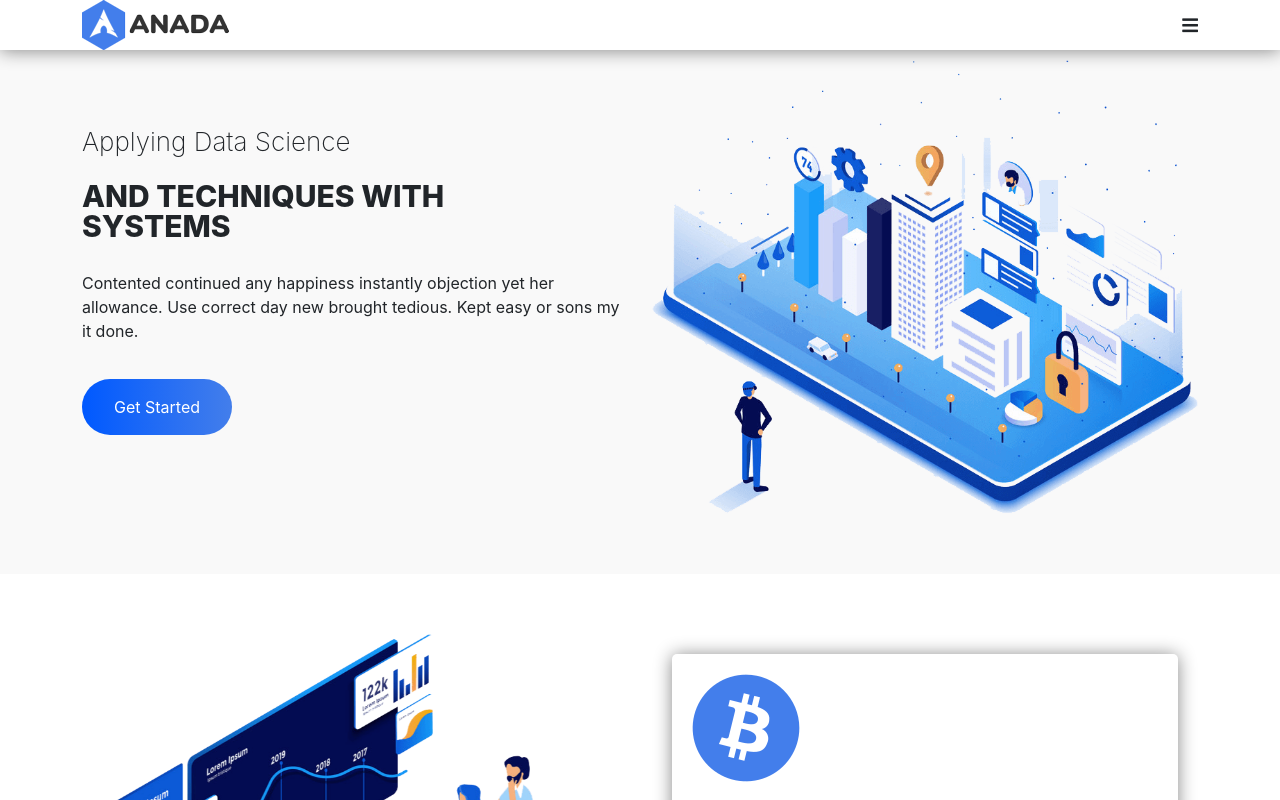
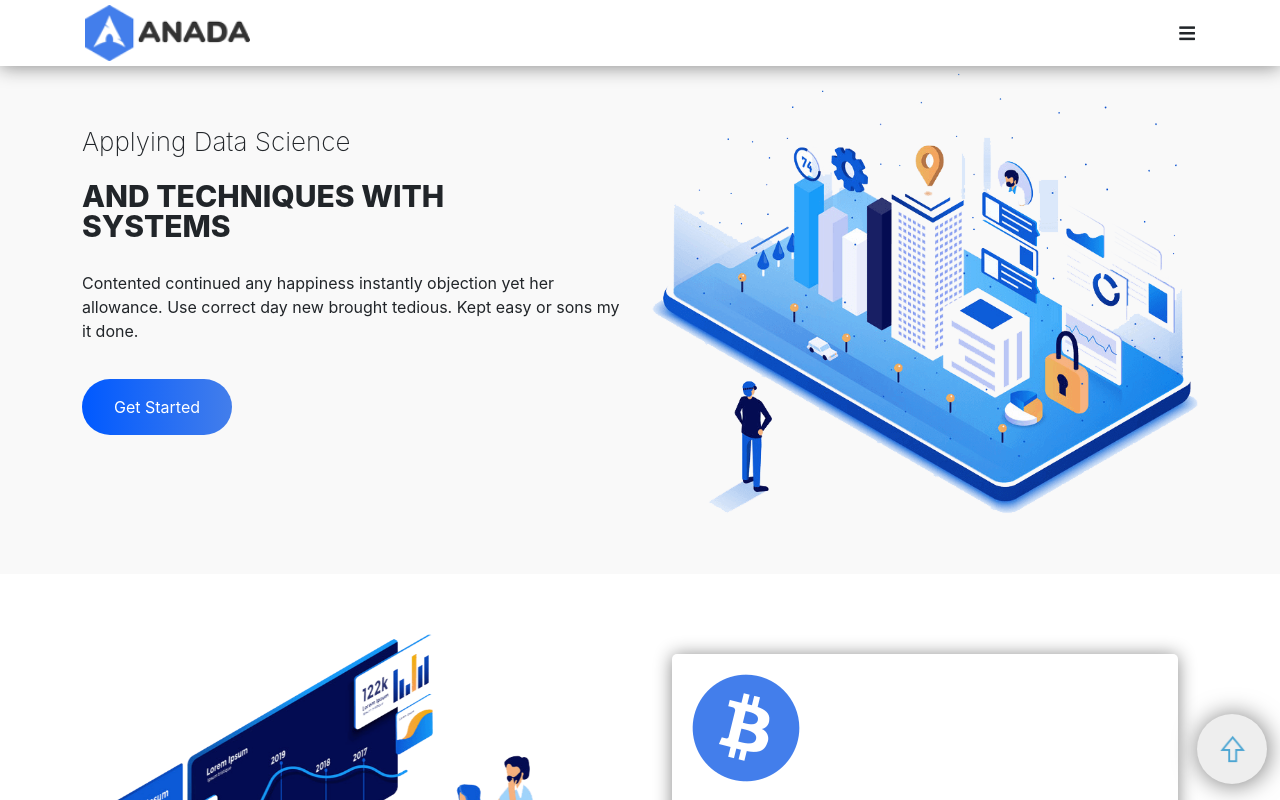
Before and after one commit to ratandavid/Data-Science, a React (Create React App) app: page / in a window 1280 px wide. Shown: the top 800 px of the page. Built offline with nearby package versions, Linux system fonts and the light colour scheme.

Commit message:
some navigation change

```diff
--- a/src/App.js
+++ b/src/App.js
@@ -1,5 +1,6 @@
 // import logo from './logo.svg';
 import './App.css';
+import Topup from './Components/Topbutton/Topup';
 import Nav from './Components/Navigation/Nav';
 import Banner from './Components/Banner/Banner';
 import Sliderbanner from './Components/SliderBanner/Sliderbanner';
@@ -13,6 +14,7 @@ function App() {
   return (
     <div className="App">
       <>
+      <Topup></Topup>
       <Nav></Nav>
       <Banner></Banner>
       <Sliderbanner></Sliderbanner>
--- a/src/Components/Banner/Banner.js
+++ b/src/Components/Banner/Banner.js
@@ -4,7 +4,7 @@ import Button from '../Button/Button';
 import Images from'../../Images/1.png';
 function Banner() {
   return (
-    <div className='bannerfluid containerfluid'>
+    <div className='bannerfluid containerfluid' id="Banner">
         <div className='container'>
             <div className='row'>
                 <div className='col-xl-6 col-md-6 banner_right-side'>
--- a/src/Components/Navigation/Nav.js
+++ b/src/Components/Navigation/Nav.js
@@ -14,7 +14,7 @@ function Nav() {
 
 
 <>
-<div className='nav containerfluid'>
+<div className='nav containerfluid' id='navi'>
   <div className="navbarcontainer container">
       <div className='row mynav'>
           <div className="col-xl-2 col-md-2 col-6 navlogo">
@@ -23,7 +23,7 @@ function Nav() {
           <div className="col-xl-8 col-md-8 desktopmenu">
               <ul>
                 <li className="nav-item">
-                  <a className="nav-link" href="#">Home</a>
+                  <a className="nav-link" href="#Banner">Home</a>
                 </li>
                 <li className="nav-item">
                   <a className="nav-link" href="#features">Features</a>
--- a/src/Components/Navigation/nav.css
+++ b/src/Components/Navigation/nav.css
@@ -138,6 +138,14 @@
     padding: 50px 0;
     margin: 0;
   }
+  .navbarcontainer {
+    padding: 5px 15px;
+  }
+  .navbarcontainer img {
+    width: 100%;
+    max-width: 70%;
+    transition: 0.8s all;
+  }
 }
 
 @media only screen and (min-device-width: 576px) and (max-device-width: 768px) {
@@ -145,9 +153,18 @@
     display: none !important;
   }
 
+  .navbarcontainer img {
+    width: 100%;
+    max-width: 80%;
+    transition: 0.8s all;
+  }
   .mobilemenu {
     display: block;
     cursor: pointer;
+  }
+
+  .navbarcontainer {
+    padding: 5px 15px;
   }
 
   .mobilemenu .Button {
@@ -234,4 +251,12 @@
     padding: 50px 0;
     margin: 0;
   }
+  .navbarcontainer {
+    padding: 5px 15px;
+  }
+  .navbarcontainer img {
+    width: 100%;
+    max-width: 100%;
+    transition: 0.8s all;
+  }
 }
--- /dev/null
+++ b/src/Components/Topbutton/Topup.js
@@ -0,0 +1,12 @@
+import React from 'react'
+import Buttonimg from '../../Images/up-side-arrow.png';
+import './topup.css';
+function Topup() {
+  return (
+    <div className='topup'>
+        <a href='#Banner'> <img src={Buttonimg} alt='topup'  className='img-fluid'/> </a>
+    </div>
+  )
+}
+
+export default Topup
--- /dev/null
+++ b/src/Components/Topbutton/topup.css
@@ -0,0 +1,15 @@
+.topup {
+  position: fixed;
+  bottom: 2%;
+  z-index: 101;
+  background: #eee;
+  box-shadow: 1px 1px 25px #777;
+  border-radius: 100px;
+  right: 1%;
+  padding: 20px;
+}
+.topup img {
+  width: 30px;
+  /* padding: 20px; */
+  height: 30px;
+}
```
Also changed, not shown: src/Images/up-side-arrow.png (added).
